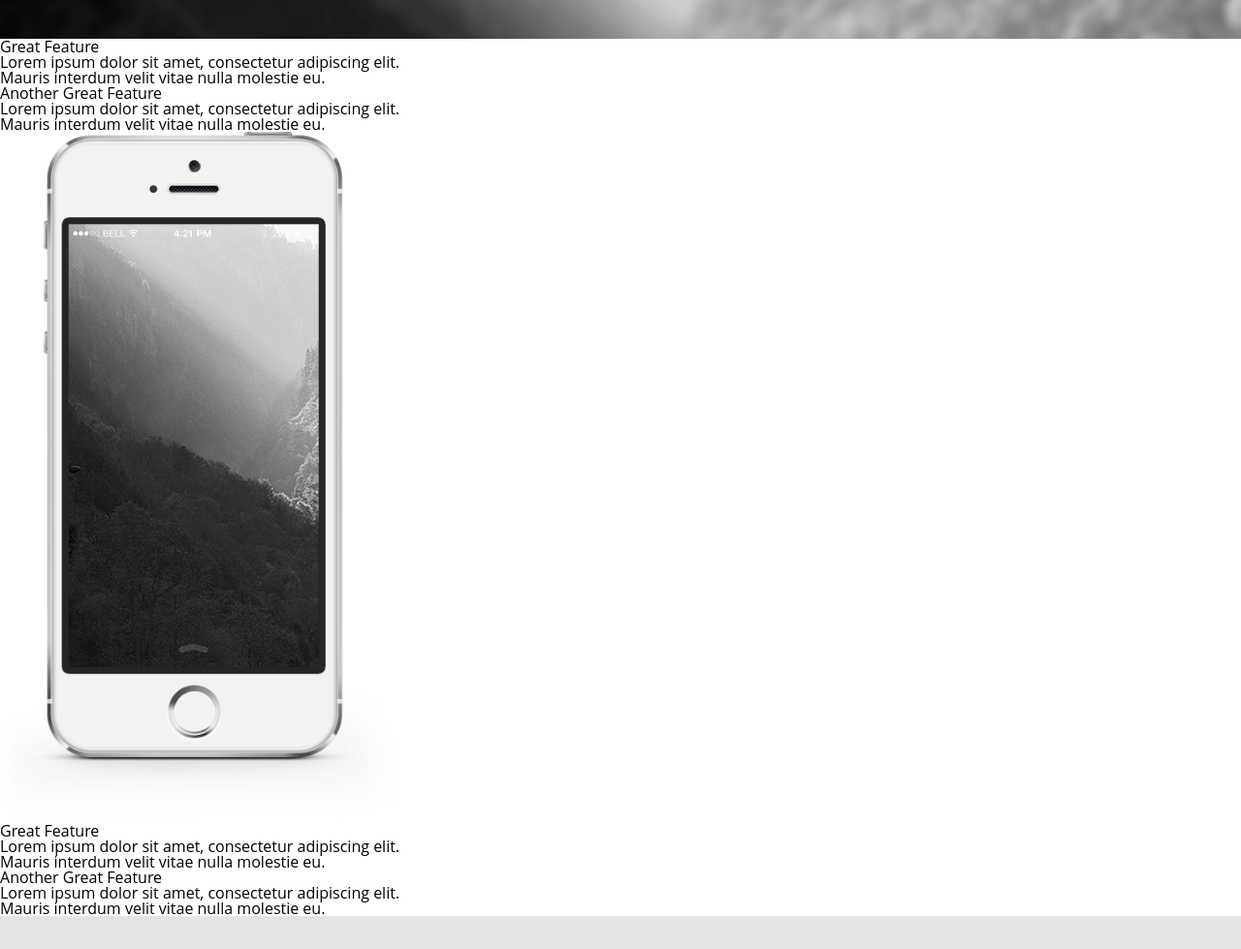
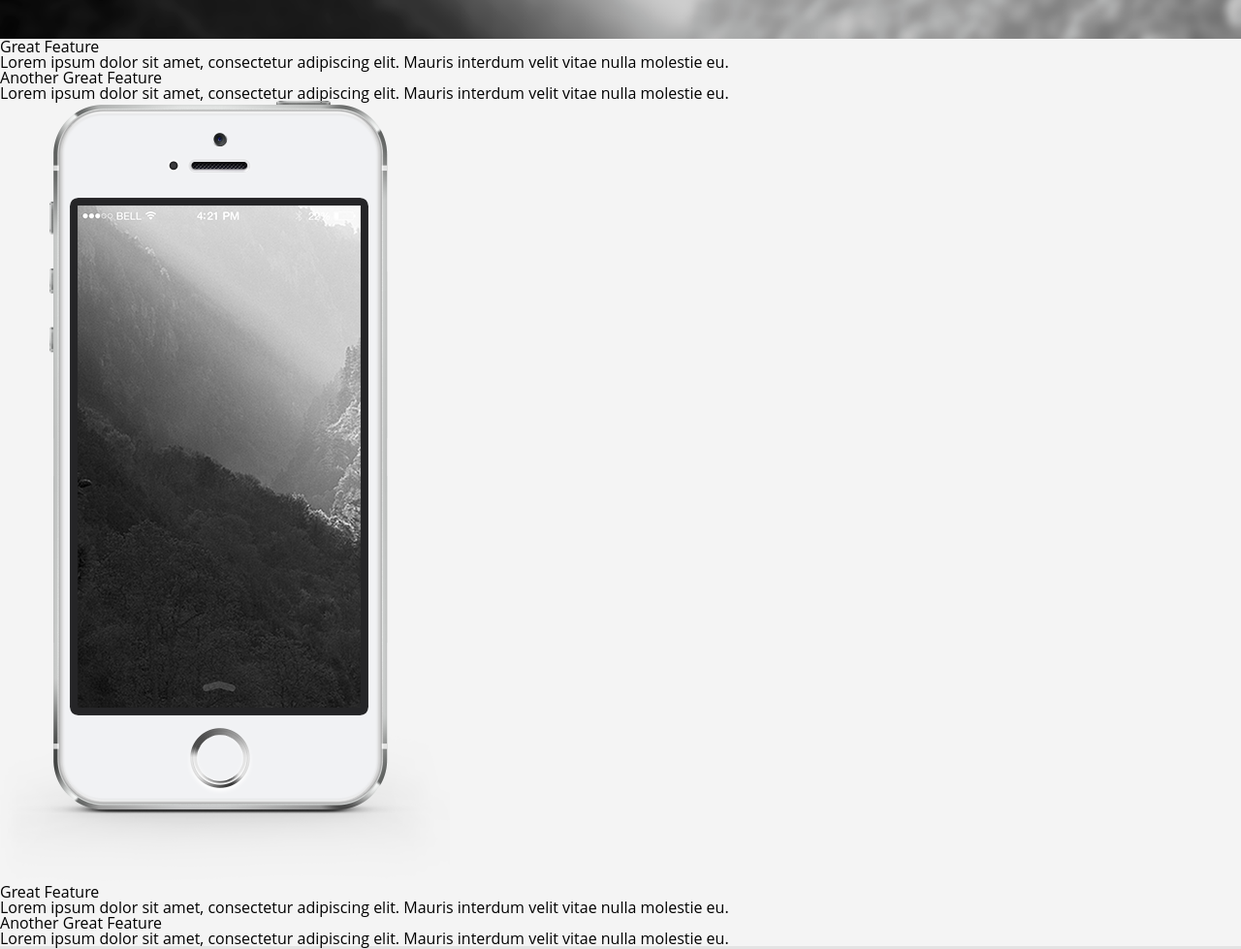
Before and after one commit to EmmaS12/the-focus-assignment--fall-2017, a plain HTML site: page index.html in a window 1280 px wide. Shown: the part 360-1339 px from the top of the page at 97% size. Drawn offline with Linux system fonts and the light colour scheme; a web font is replaced by a local one.

Commit message:
name change

```diff
--- a/css/style.css
+++ b/css/style.css
@@ -1,3 +1,6 @@
+.great-feature-row{
+   background-color: #f4f4f4;
+}
 .background-image{
    background-image: url(../comps/focus.jpg);
    background-size: cover;
--- a/index.html
+++ b/index.html
@@ -18,17 +18,17 @@
       <p>A landing page for your app with focus</p>
    </div>
    </header>
-   <div class=" great-feature">
-      <div class="great-feature-column-one">
+   <div class=" great-feature-row">
+      <div class="great-feature-column-left">
          <h2>Great Feature</h2>
          <p>Lorem ipsum dolor sit amet, consectetur adipiscing elit. Mauris interdum velit vitae nulla molestie eu.</p>
          <h2>Another Great Feature</h2>
          <p>Lorem ipsum dolor sit amet, consectetur adipiscing elit. Mauris interdum velit vitae nulla molestie eu.</p>
       </div>
       <div>
-         <img class="iphone-image" src="img/iphone.png" alt="iphone image">
+         <img class="iphone-column-middle" src="img/iphone.png" alt="iphone image">
       </div>
-      <div class="great-feature-column-two">
+      <div class="great-feature-column-right">
          <h2>Great Feature</h2>
          <p>Lorem ipsum dolor sit amet, consectetur adipiscing elit. Mauris interdum velit vitae nulla molestie eu.</p>
          <h2>Another Great Feature</h2>
```
